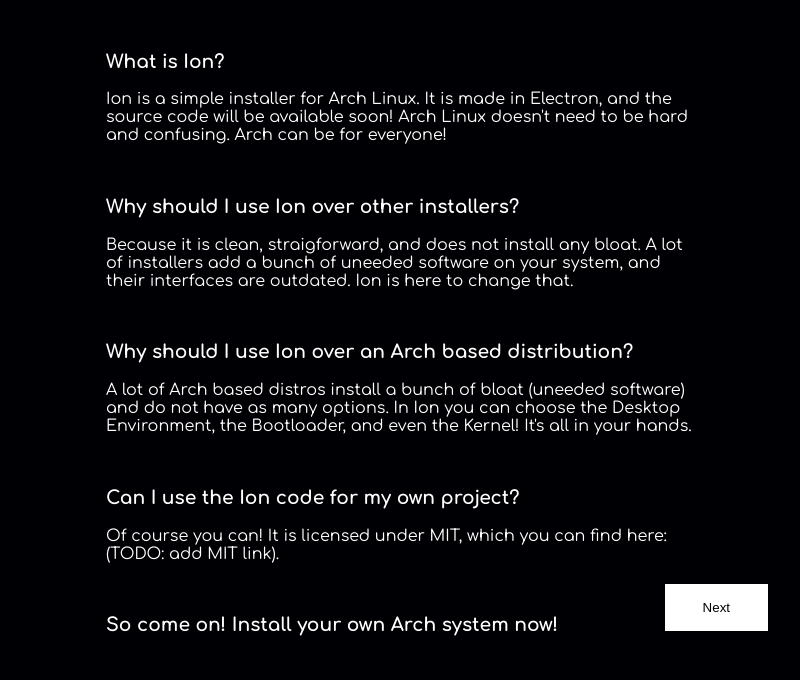
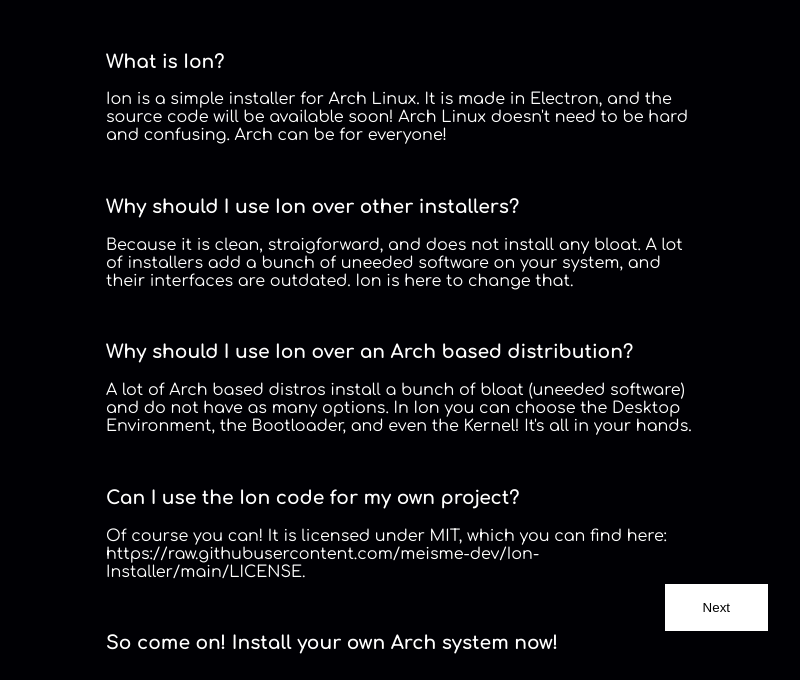
Before and after one commit to meisme-dev/Ion-Installer, an Electron app: page index.html in a window 800 px wide. Shown: the part 137-817 px from the top of the page. Drawn offline with Linux system fonts and the light colour scheme.

Commit message:
Added license reference

```diff
--- a/index.html
+++ b/index.html
@@ -23,7 +23,7 @@
     <p>A lot of Arch based distros install a bunch of bloat (uneeded software) and do not have as many options. In Ion you can choose the Desktop Environment, the Bootloader, and even the Kernel! It's all in your hands.</p>
     <br>
     <h3>Can I use the Ion code for my own project?</h3>
-    <p>Of course you can! It is licensed under MIT, which you can find here: (TODO: add MIT link).</p>
+    <p>Of course you can! It is licensed under MIT, which you can find here: https://raw.githubusercontent.com/meisme-dev/Ion-Installer/main/LICENSE.</p>
     <br>
     <h3>So come on! Install your own Arch system now!</h3>
 </div>
```
